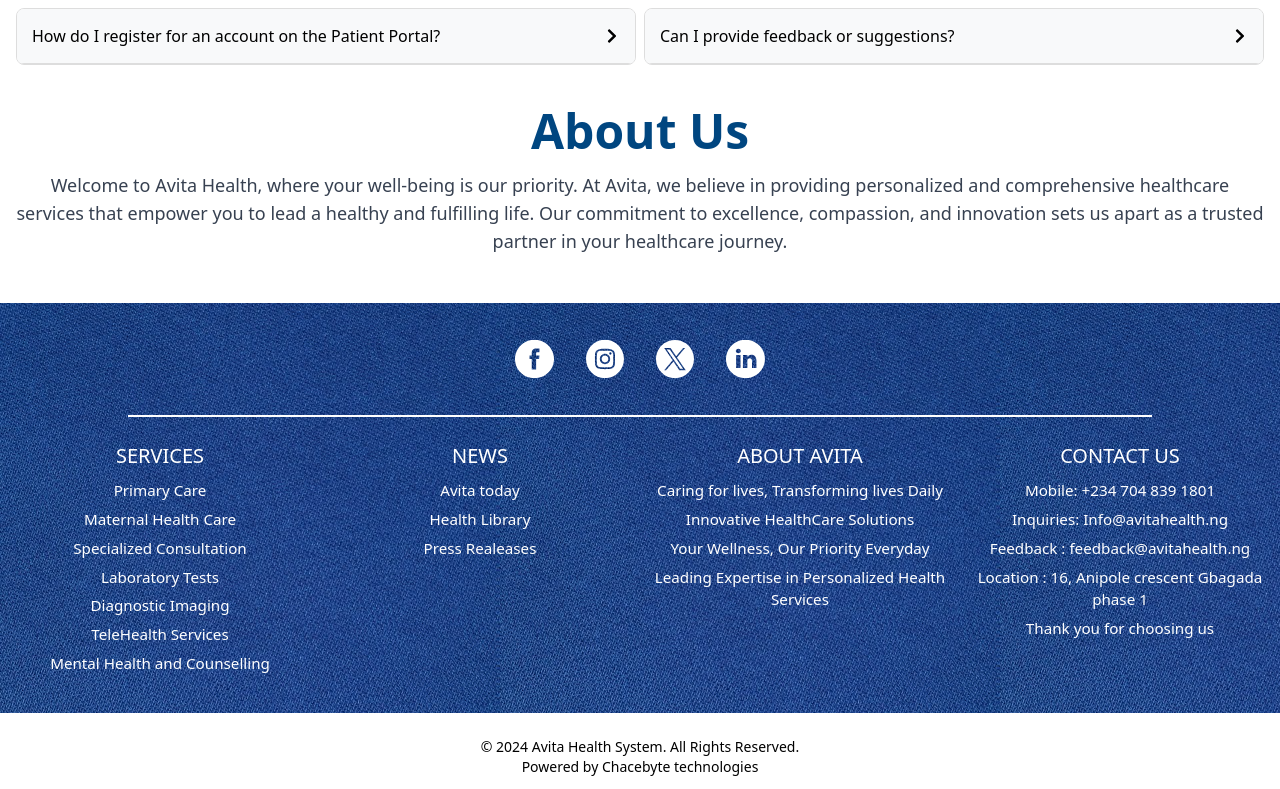
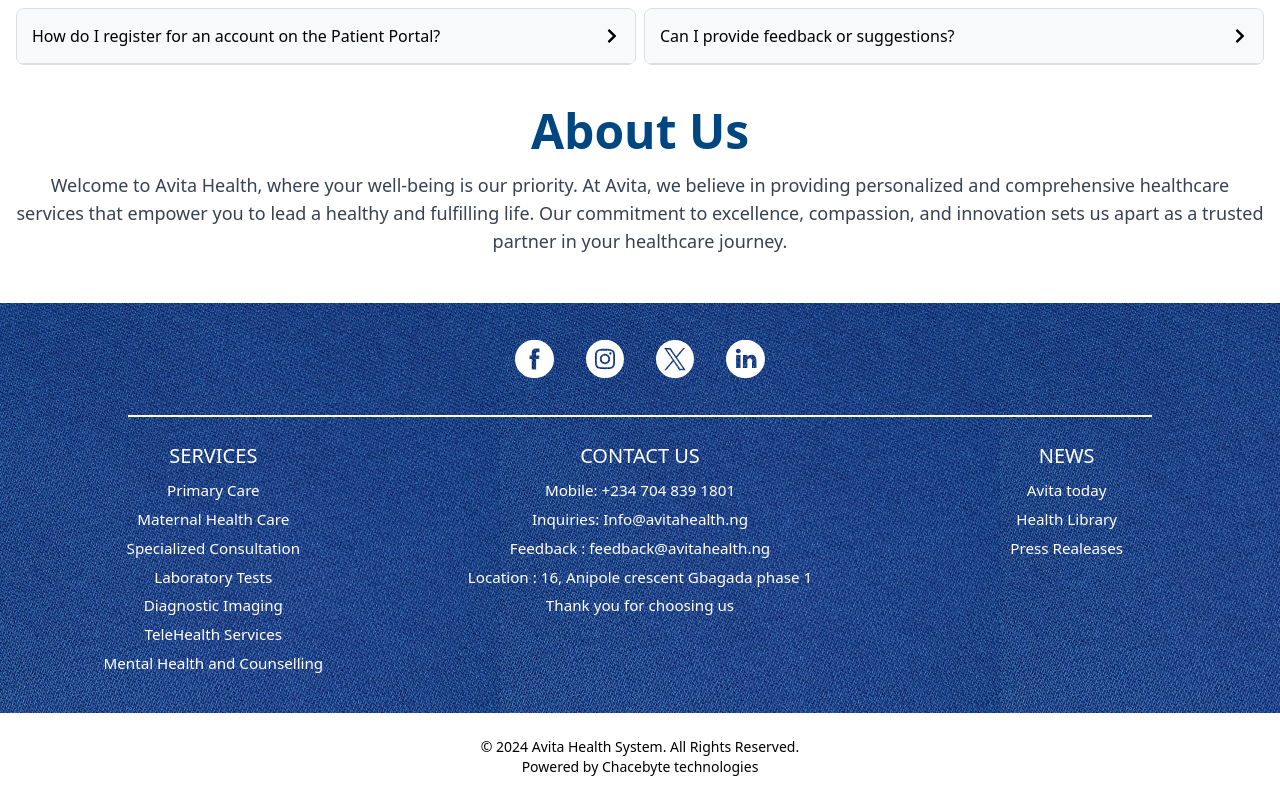
Before and after one commit to moegreene5/avita-health, a React (Vite) app: page / in a window 1280 px wide. Shown: the part 2960-3749 px from the top of the page. Built offline with nearby package versions, Linux system fonts and the light colour scheme.

Commit message:
removed about us footer

```diff
--- a/src/App.css
+++ b/src/App.css
@@ -171,20 +171,11 @@
     width: 2.2rem;
     height: 2.5rem;
   }
-
-  .footer > div:nth-child(2) {
-    grid-column: 1;
-  }
-
-  .footer > div:nth-child(4) {
-    grid-row: 1;
-    grid-column: 2;
-  }
 }
 
 @media screen and (min-width: 900px) {
   .footer {
-    grid-template-columns: repeat(4, 1fr);
+    grid-template-columns: repeat(3, 1fr);
   }
 
   .footer-icons {
--- a/src/components/Footer.jsx
+++ b/src/components/Footer.jsx
@@ -18,19 +18,6 @@
       ],
     },
     {
-      h2: "news",
-      li: ["Avita today", "Health Library", "Press Realeases"],
-    },
-    {
-      h2: "about avita",
-      li: [
-        "Caring for lives, Transforming lives Daily",
-        "Innovative HealthCare Solutions",
-        "Your Wellness, Our Priority Everyday",
-        "Leading Expertise in Personalized Health Services",
-      ],
-    },
-    {
       h2: "contact us",
       li: [
         "Mobile: +234 704 839 1801",
@@ -39,6 +26,10 @@
         "Location : 16, Anipole crescent Gbagada phase 1",
         "Thank you for choosing us",
       ],
+    },
+    {
+      h2: "news",
+      li: ["Avita today", "Health Library", "Press Realeases"],
     },
   ];
 
```
